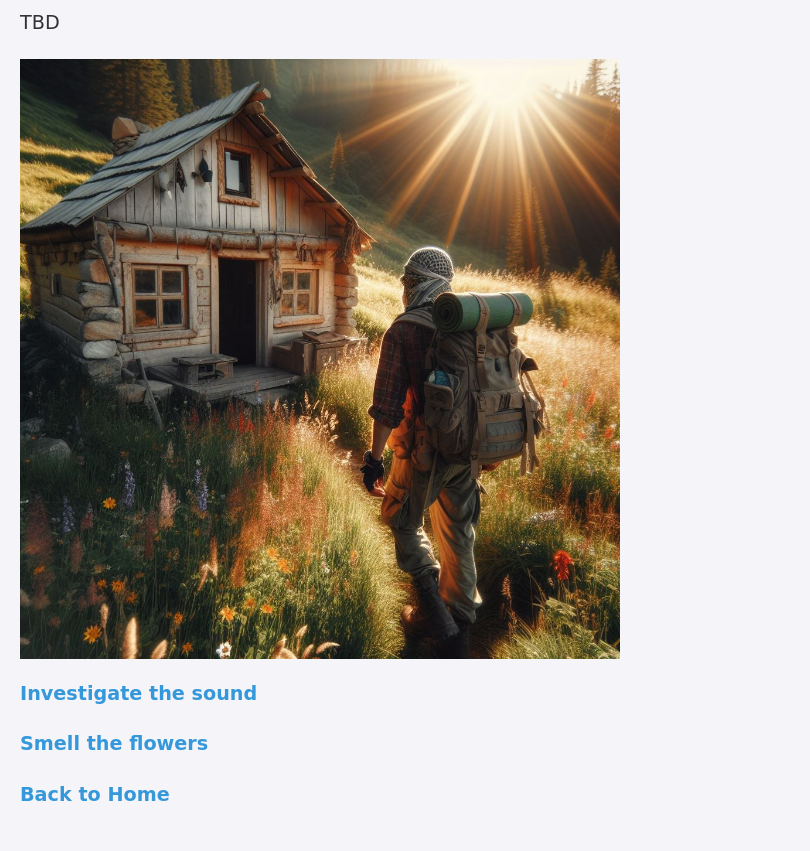
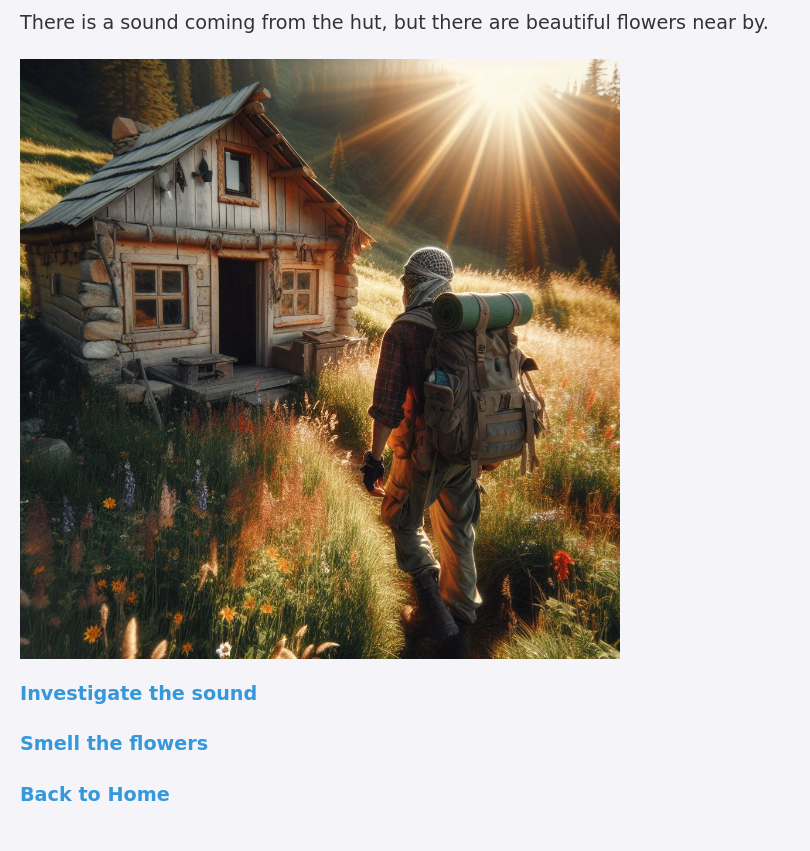
Before and after one commit to Luke0616/Luke0616.github.io, a plain HTML site: page approach-hut.html in a window 1280 px wide. Shown: the part 91-942 px from the top of the page, without its empty margins (0-810 px from the left). Drawn offline with Linux system fonts and the light colour scheme.

Commit message:
Update approach-hut.html

```diff
--- a/approach-hut.html
+++ b/approach-hut.html
@@ -8,7 +8,7 @@
 </head>
 <body>
     <h1>Approach the Hut</h1>
-    <p>TBD</p>
+    <p>There is a sound coming from the hut, but there are beautiful flowers near by.</p>
     <img src="investigating sound -meadow.png" alt="Adventure Image">
     <p><a href="investigate-sound.html">Investigate the sound</a></p>
     <p><a href="smell-flowers.html">Smell the flowers</a></p>
```
